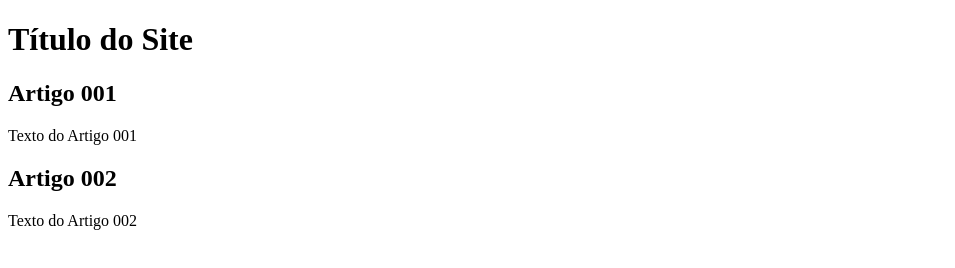
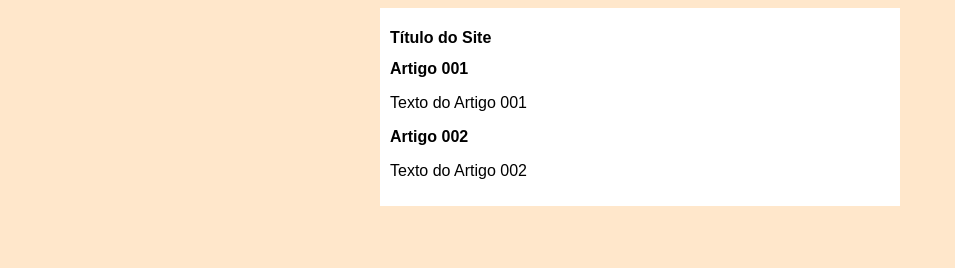
Before and after one commit to ericpinto1/Projeto-site-aulasgit, a plain HTML site: page index.html in a window 1280 px wide. Shown: the whole page, without its empty margins (0-955 px from the left). Drawn offline with Linux system fonts and the light colour scheme.

Commit message:
primeiro design

```diff
--- /dev/null
+++ b/estilos/styles.css
@@ -0,0 +1,17 @@
+* {
+    font-family: Arial, Helvetica, sans-serif;
+    font-size: 16px;
+}
+
+body{
+    background-color: rgba(255, 228, 196, 0.866);
+
+}
+
+main{
+    background-color: white;
+    width: 500px;
+    margin: auto;
+    padding: 10px;
+    box-shadow: 3px 3px 5 px rgba(0, 0, 0, 0.452);
+}
--- a/index.html
+++ b/index.html
@@ -4,6 +4,7 @@
     <meta charset="UTF-8">
     <meta name="viewport" content="width=device-width, initial-scale=1.0">
     <title>Título do site</title>
+    <link rel="stylesheet" href="estilos/styles.css">
 </head>
 <body>
     <main>
```
